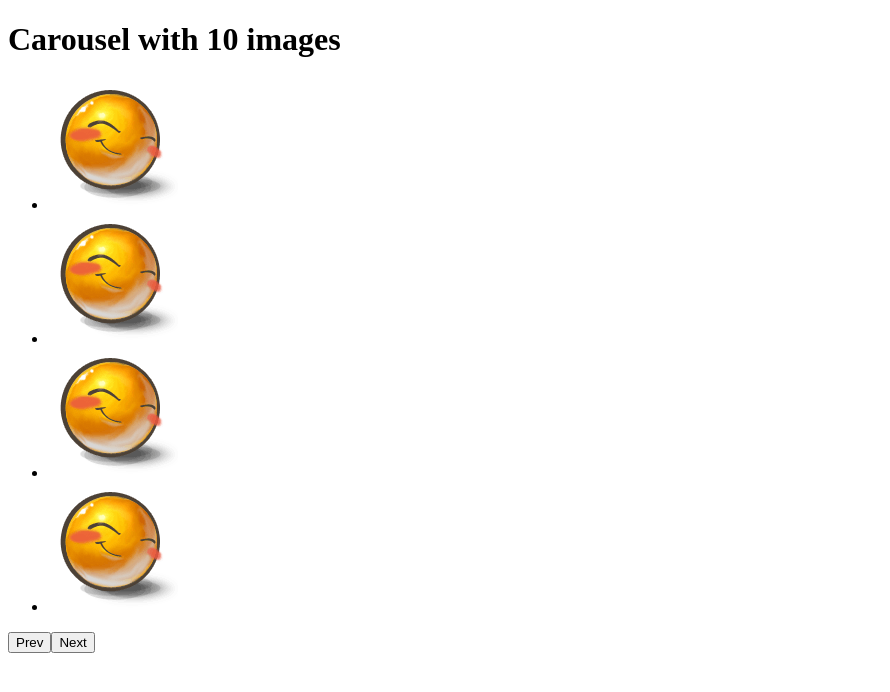
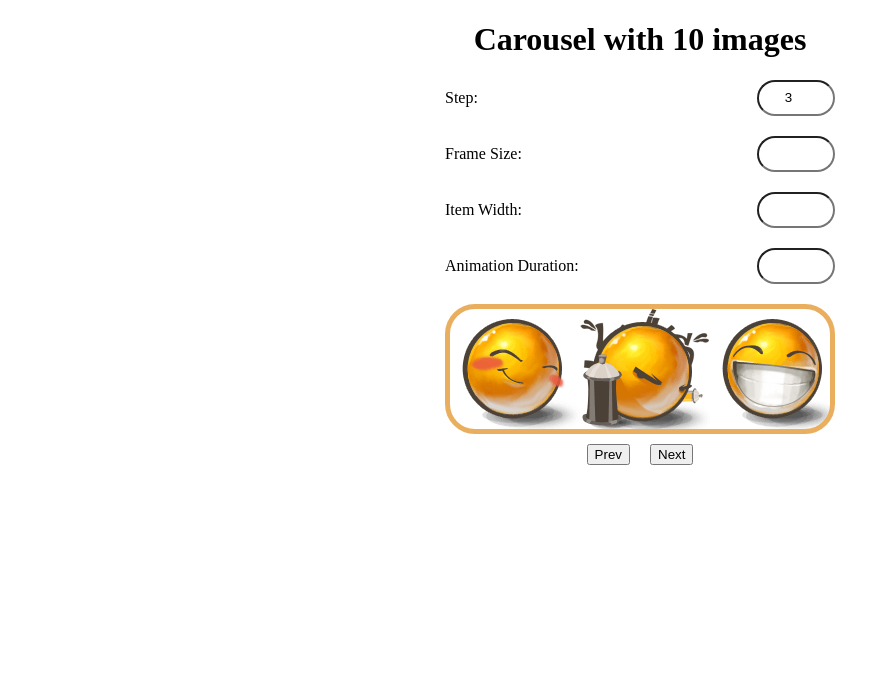
Before and after one commit to mate-academy/react_carousel, a React (Create React App) app: page / in a window 1280 px wide. Shown: the top 692 px of the page, without its empty margins (0-890 px from the left). Built offline with nearby package versions, Linux system fonts and the light colour scheme; the HTML template or start-up script is replaced by a standard one.

Commit message:
need help

```diff
--- a/package.json
+++ b/package.json
@@ -19,7 +19,7 @@
     "@mate-academy/cypress-tools": "^1.0.4",
     "@mate-academy/eslint-config-react": "^0.0.11",
     "@mate-academy/eslint-config-react-typescript": "^1.0.12",
-    "@mate-academy/scripts": "^1.2.12",
+    "@mate-academy/scripts": "^1.2.8",
     "@mate-academy/students-ts-config": "*",
     "@mate-academy/stylelint-config": "^0.0.11",
     "@types/node": "^17.0.23",
--- a/src/App.scss
+++ b/src/App.scss
@@ -1 +1,6 @@
-// style go here
+.App {
+  &__title {
+    // margin: 0;
+    text-align: center;
+  }
+}
--- a/src/App.tsx
+++ b/src/App.tsx
@@ -1,39 +1,54 @@
-import React from 'react';
-import './App.scss';
-import Carousel from './components/Carousel';
+import React, { useState } from "react";
+import "./App.scss";
+import Carousel from "./components/Carousel";
+import { State } from "./types/State";
 
-interface State {
-  images: string[];
-}
+const App: React.FC = () => {
+  const initialImages = [
+    "./img/1.png",
+    "./img/2.png",
+    "./img/3.png",
+    "./img/4.png",
+    "./img/5.png",
+    "./img/6.png",
+    "./img/7.png",
+    "./img/8.png",
+    "./img/9.png",
+    "./img/10.png",
+  ];
 
-class App extends React.Component<{}, State> {
-  state = {
-    images: [
-      './img/1.png',
-      './img/2.png',
-      './img/3.png',
-      './img/4.png',
-      './img/5.png',
-      './img/6.png',
-      './img/7.png',
-      './img/8.png',
-      './img/9.png',
-      './img/10.png',
-    ],
+  const [state, setState] = useState<State>({
+    images: initialImages,
+    step: 3,
+    frameSize: 3,
+    itemWidth: 130,
+    animationDuration: 1000,
+    infinite: false,
+  });
+
+  const setNewState = (newState: Partial<State>): void => {
+    setState((prevState) => ({
+      ...prevState,
+      ...newState,
+    }));
   };
 
-  render() {
-    const { images } = this.state;
-
-    return (
-      <div className="App">
-        {/* eslint-disable-next-line */}
-        <h1>Carousel with {images.length} images</h1>
-
-        <Carousel />
-      </div>
-    );
-  }
-}
+  return (
+    <div className="App">
+      <h1 className="App__title" data-cy="title">
+        Carousel with {initialImages.length} images
+      </h1>
+      <Carousel
+        images={state.images}
+        step={state.step}
+        frameSize={state.frameSize}
+        itemWidth={state.itemWidth}
+        animationDuration={state.animationDuration}
+        infinite={state.infinite}
+        setNewState={setNewState}
+      />
+    </div>
+  );
+};
 
 export default App;
--- a/src/components/Carousel.scss
+++ b/src/components/Carousel.scss
@@ -1 +1,55 @@
-// style go here
+.Carousel {
+  &__properties {
+    width: 390px;
+    margin: 0 auto 20px;
+    display: flex;
+    flex-direction: column;
+    gap: 20px;
+  }
+
+  &__property {
+    display: flex;
+    flex-direction: row;
+    gap: 100px;
+    justify-content: space-between;
+    align-items: center;
+  }
+
+  &__title {
+    margin: 0;
+  }
+
+  &__input {
+    border-radius: 20px;
+    text-align: center;
+    height: 30px;
+    width: 70px;
+  }
+
+  &__images {
+    box-sizing: border-box;
+    margin: 0 auto 10px;
+    height: 130px;
+    width: 390px;
+    overflow: hidden;
+    border: solid 5px #e9af5f;
+    border-radius: 30px;
+  }
+
+  &__list {
+    box-sizing: border-box;
+    margin: 0;
+    padding: 0;
+    display: flex;
+    flex-direction: row;
+    justify-content: center;
+    width: 1300px;
+    text-align: center;
+  }
+
+  &__buttons {
+    display: flex;
+    justify-content: center;
+    gap: 20px;
+  }
+}
--- a/src/components/Carousel.tsx
+++ b/src/components/Carousel.tsx
@@ -1,18 +1,80 @@
-import React from 'react';
-import './Carousel.scss';
+import "./Carousel.scss";
+import { State } from "../types/State";
 
-const Carousel: React.FC = () => (
-  <div className="Carousel">
-    <ul className="Carousel__list">
-      <li><img src="./img/1.png" alt="1" /></li>
-      <li><img src="./img/1.png" alt="2" /></li>
-      <li><img src="./img/1.png" alt="3" /></li>
-      <li><img src="./img/1.png" alt="4" /></li>
-    </ul>
+type Props = {
+  images: string[];
+  step: number;
+  // frameSize: number;
+  // itemWidth: number;
+  // animationDuration: number;
+  // infinite: boolean;
+  setNewState: (newState: Partial<State>) => void;
+};
 
-    <button type="button">Prev</button>
-    <button type="button">Next</button>
-  </div>
-);
+const Carousel: React.FC<Props> = ({
+  images,
+  step,
+  // frameSize,
+  // itemWidth,
+  // animationDuration,
+  // infinite,
+  setNewState,
+}) => {
+  // const stepWidth = itemWidth * step;
+  // const visibleFrame = frameSize * itemWidth;
+  // const totalWidth = images.length * itemWidth;
+  // const visibleImages = images;
+
+  return (
+    <div className="Carousel">
+      <div className="Carousel__properties">
+        <label className="Carousel__property">
+          <p className="Carousel__title">Step:</p>
+          <input
+            className="Carousel__input"
+            name="stepId"
+            type="number"
+            defaultValue={step}
+            min="1"
+            max="10"
+            onChange={(event) => {
+              setNewState({ step: +event.currentTarget.value });
+            }}
+          />
+        </label>
+        <label className="Carousel__property">
+          <p className="Carousel__title">Frame Size:</p>
+          <input className="Carousel__input" type="number" />
+        </label>
+        <label className="Carousel__property">
+          <p className="Carousel__title">Item Width:</p>
+          <input className="Carousel__input" type="number" />
+        </label>
+        <label className="Carousel__property">
+          <p className="Carousel__title">Animation Duration:</p>
+          <input className="Carousel__input" type="number" />
+        </label>
+      </div>
+      <div className="Carousel__images">
+        <ul className="Carousel__list">
+          {images.map((image, index) => (
+            <li className="Carousel__item" key={image}>
+              <img src={image} alt={`${index + 1}`} />
+            </li>
+          ))}
+        </ul>
+      </div>
+
+      <div className="Carousel__buttons">
+        <button type="button" className="Carousel__button">
+          Prev
+        </button>
+        <button type="button" data-cy="next" className="Carousel__button">
+          Next
+        </button>
+      </div>
+    </div>
+  );
+};
 
 export default Carousel;
--- /dev/null
+++ b/src/types/State.ts
@@ -0,0 +1,8 @@
+export type State = {
+  images: string[];
+  step: number;
+  frameSize: number;
+  itemWidth: number;
+  animationDuration: number;
+  infinite: boolean;
+};
```
Also changed, not shown: 2 other files (tests, documents, lock files or other folders).
